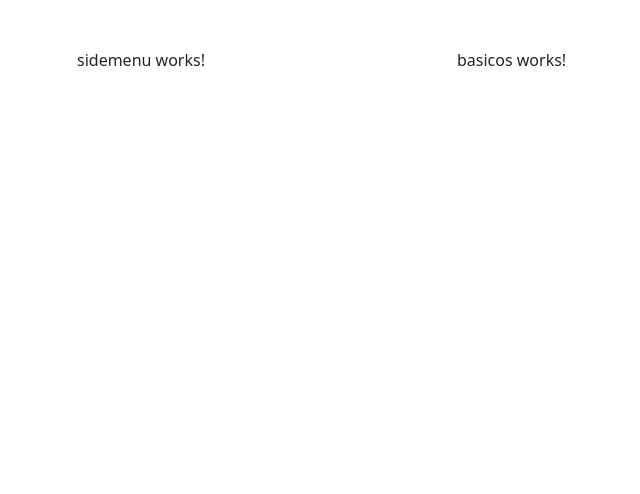
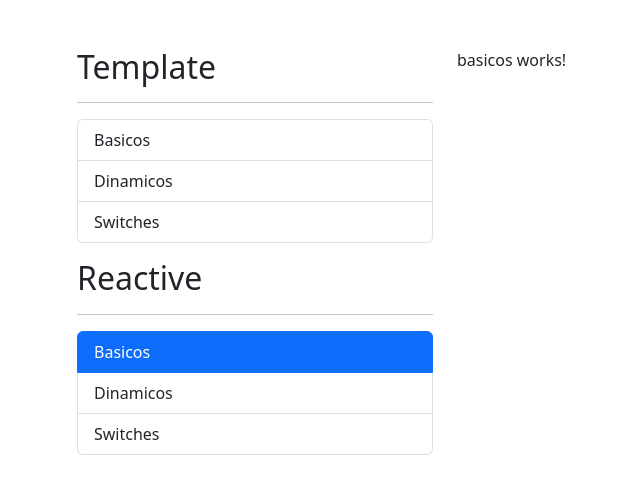
Before and after one commit to vargas0912/formulariosApp, an Angular app: page /reactive/basicos in a window 1280 px wide. Shown: the top 494 px of the page, without its empty margins (5-645 px from the left). Built offline with nearby package versions, Linux system fonts and the light colour scheme.

Commit message:
SideMenu

```diff
--- a/src/app/shared/shared.module.ts
+++ b/src/app/shared/shared.module.ts
@@ -1,5 +1,7 @@
 import { NgModule } from '@angular/core';
 import { CommonModule } from '@angular/common';
+import { RouterModule } from '@angular/router';
+
 import { SidemenuComponent } from './sidemenu/sidemenu.component';
 
 
@@ -7,7 +9,7 @@
 @NgModule({
   imports: [
     CommonModule,
-
+    RouterModule
   ],
   declarations: [SidemenuComponent],
   exports: [
--- a/src/app/shared/sidemenu/sidemenu.component.html
+++ b/src/app/shared/sidemenu/sidemenu.component.html
@@ -1,3 +1,25 @@
-<p>
-  sidemenu works!
-</p>
+<h2>Template</h2>
+
+<hr>
+
+<ul class="list-group">
+  <li *ngFor="let item of templateMenu"
+   class="list-group-item"
+     [routerLink]="[ item.ruta ]"
+     routerLinkActive="active">
+    {{ item.texto }}
+  </li>
+</ul>
+
+<h2 class="mt-3">Reactive</h2>
+
+<hr>
+
+<ul class="list-group">
+  <li *ngFor="let item of reactiveMenu"
+   class="list-group-item"
+     [routerLink]="[ item.ruta ]"
+     routerLinkActive="active">
+    {{ item.texto }}
+  </li>
+</ul>
--- a/src/app/shared/sidemenu/sidemenu.component.ts
+++ b/src/app/shared/sidemenu/sidemenu.component.ts
@@ -1,14 +1,44 @@
-import { Component, OnInit } from '@angular/core';
+import { Component } from '@angular/core';
+
+interface MenuItem
+{
+  texto: string;
+  ruta: string;
+}
 
 @Component({
   selector: 'app-sidemenu',
   templateUrl: './sidemenu.component.html'
 })
-export class SidemenuComponent implements OnInit {
+export class SidemenuComponent  {
 
-  constructor() { }
-
-  ngOnInit() {
-  }
+  templateMenu: MenuItem[]= [
+    {
+      texto: 'Basicos',
+      ruta: './template/basicos'
+    },
+    {
+      texto: 'Dinamicos',
+      ruta: './template/dinamicos'
+    },
+    {
+      texto: 'Switches',
+      ruta: './template/switches'
+    },
+  ]
+  reactiveMenu: MenuItem[]= [
+    {
+      texto: 'Basicos',
+      ruta: './reactive/basicos'
+    },
+    {
+      texto: 'Dinamicos',
+      ruta: './reactive/dinamicos'
+    },
+    {
+      texto: 'Switches',
+      ruta: './reactive/switches'
+    },
+  ]
 
 }
```
